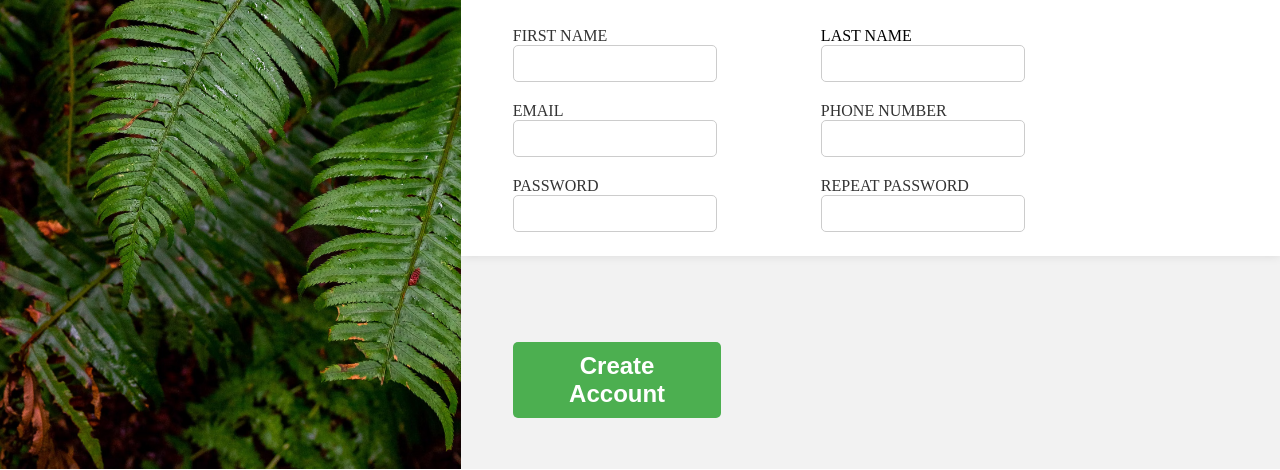
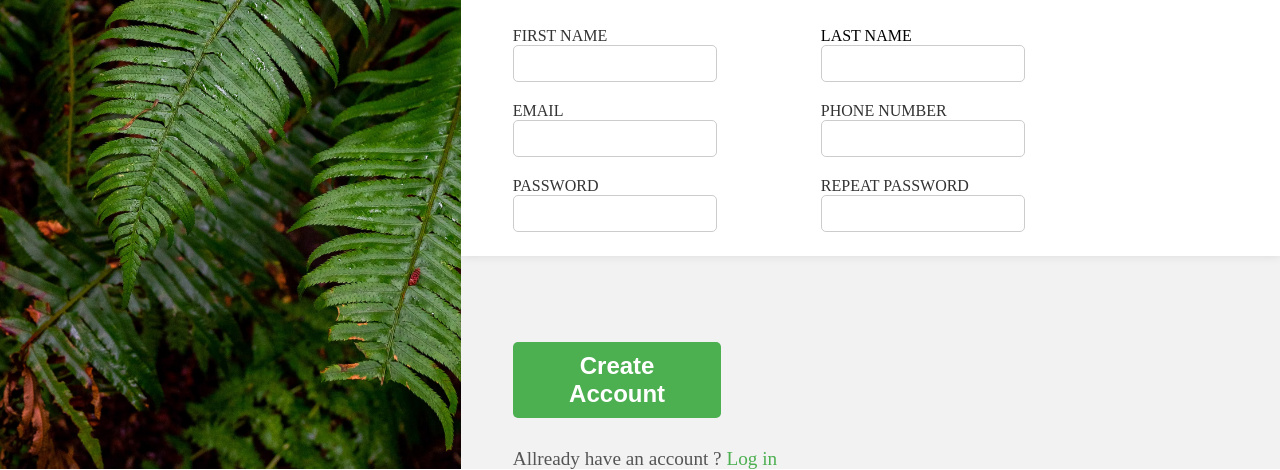
Before and after one commit to exquisiteTobacco/Project-Sign-up-Form, a plain HTML site: page index.html in a window 1280 px wide. Shown: the part 331-801 px from the top of the page. Drawn offline with Linux system fonts and the light colour scheme.

Commit message:
addet href log in under the submit button

```diff
--- a/index.html
+++ b/index.html
@@ -45,6 +45,7 @@
                         <input type="password" id="password" name="password" required>
                     </div>
                     <button class="but" type="submit">Create Account</button>
+                    <div class="lastText">Allready have an account ? <a href="login.html">Log in</a></div>
                 </div>
                 <div class="formColumn">
                     <div class="formGroup">LAST NAME</label>
--- a/style.css
+++ b/style.css
@@ -213,3 +213,24 @@ input[type="password"]:placeholder-shown {
     margin-top: 90px; /* Add some space above the button */
     align-self: flex-start; /* Align the button to the start of the form group */
 }
+
+.but:hover {
+    background-color: #45a049; /* Darken the button on hover */
+}
+
+/* Styles for .lastText */
+.lastText {
+    margin-top: 20px; /* Add space above the text */
+    font-size: 1.2em; /* Slightly smaller font size */
+    color: #555; /* Gray color for the text */
+
+}
+
+.lastText a {
+    color: #4CAF50; /* Link color */
+    text-decoration: none; /* Remove underline from link */
+}
+
+.lastText a:hover {
+    text-decoration: underline; /* Underline link on hover */
+}
```
